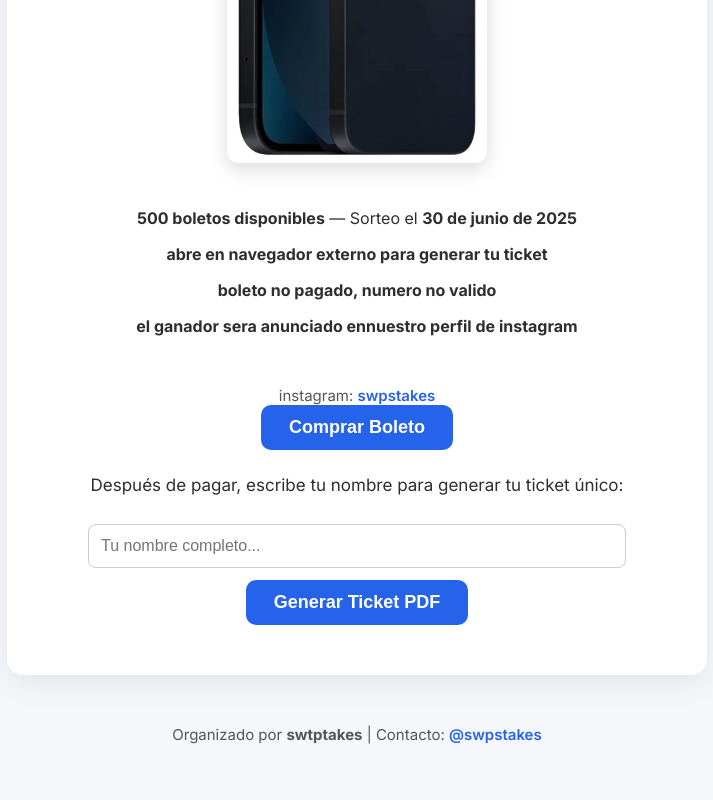
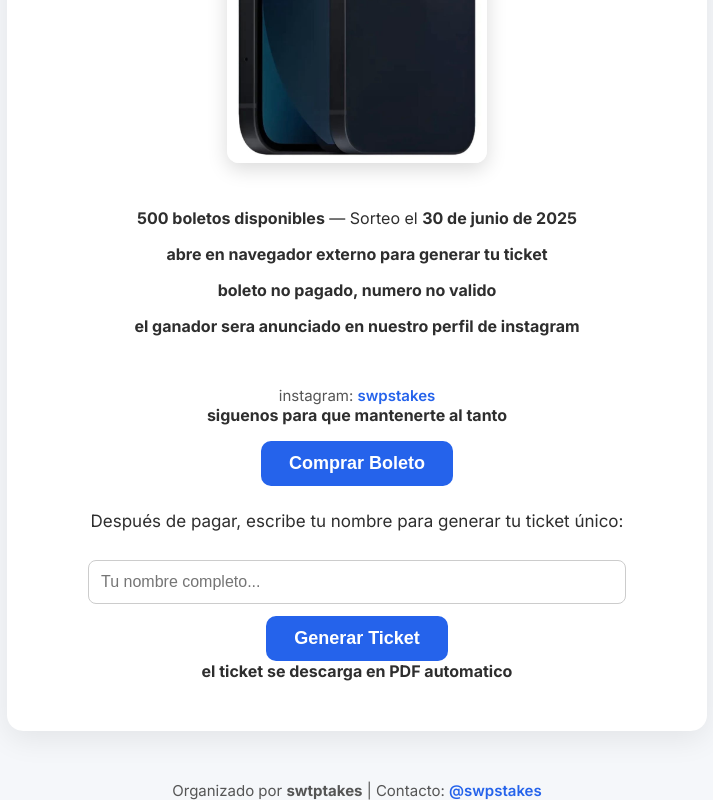
Before and after one commit to lllll-11/swtptakes, a plain HTML site: page index.html in a window 1280 px wide. Shown: the part 542-1342 px from the top of the page, without its empty margins (283-996 px from the left). Before the commit the page ends 1286 px from the top, so only its background shows below. Drawn offline with nearby package versions, Linux system fonts and the light colour scheme.

Commit message:
Update index.html
info

```diff
--- a/index.html
+++ b/index.html
@@ -88,11 +88,11 @@
 
 <p><strong>abre en navegador externo </strong> <strong>para generar tu ticket</strong></p>
     <p><strong>boleto no pagado</strong><strong>, numero no valido</strong></p>
-        <p><strong>el ganador sera anunciado en</strong><strong>nuestro perfil de instagram</strong></p>
+        <p><strong>el ganador sera anunciado en </strong><strong>nuestro perfil de instagram</strong></p>
      <footer>
     instagram: <a href="https://instagram.com/swpstakes" target="_blank">swpstakes</a>
   </footer>
-
+<strong>siguenos para que mantenerte al tanto</strong></p>
     <a href="https://mpago.li/1hiLdA9" target="_blank">
       <button>Comprar Boleto</button>
     </a>
@@ -101,8 +101,9 @@
       <p>Después de pagar, escribe tu nombre para generar tu ticket único:</p>
       <input type="text" id="nombre" placeholder="Tu nombre completo..." />
       <br/>
-      <button onclick="generarTicket()">Generar Ticket PDF</button>
+      <button onclick="generarTicket()">Generar Ticket</button>
     </div>
+    <strong>el ticket se descarga en PDF automatico</strong></p>
 
     <div id="resultado" style="margin-top:20px;"></div>
   </div>
```
